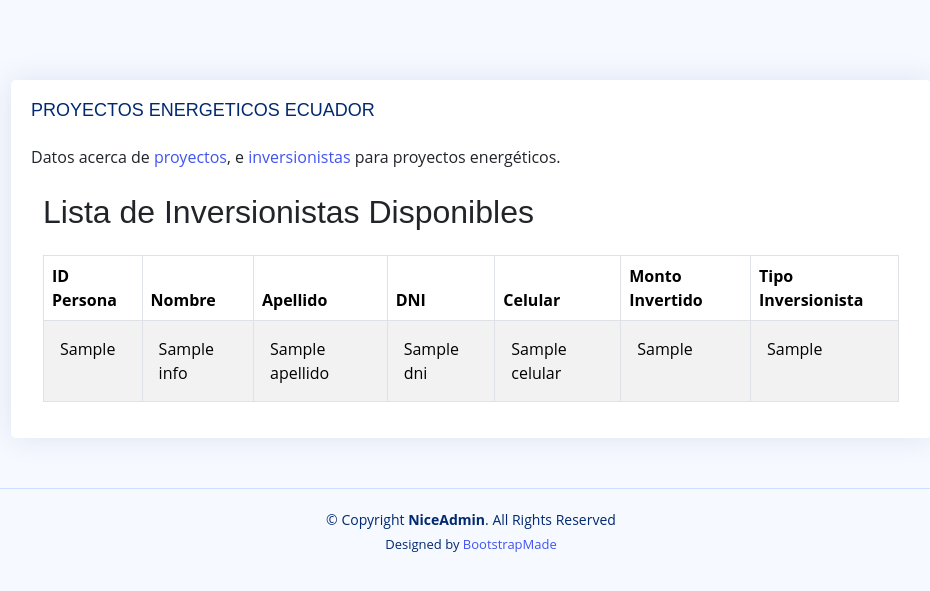
After one commit to marco-cst/energiaAr_MC, a Flask app: page /admin/inversionista/lista in a window 1280 px wide. The commit adds this page. Shown: the top 591 px of the page, without its empty margins (319-1249 px from the left). Run offline with Flask 3, Linux system fonts and the light colour scheme; a database or web service that is not in the repository returns one stand-in record (values such as "Sample title"); data that the repository does not hold is empty; some libraries are stand-ins or nearby versions.

Commit message:
Front Proyectos, Inversionistas

```diff
--- a/wkEDD_python/routes/route.py
+++ b/wkEDD_python/routes/route.py
@@ -7,8 +7,7 @@ def home():
 
     return render_template('fragmento/inicial/login.html')
 
-
-##-----Ruta para acceder a los proyectos
+#-----Ruta para acceder a los proyectos
 @router.route('/admin/proyectos/list')
 def mt_proyectos():
     r = requests.get('http://localhost:8088/myapp/proyectos/infoproyectos')
@@ -16,3 +15,24 @@ def mt_proyectos():
     #print(r.json())
     data = r.json()
     return render_template('fragmento/persona/lista.html', lista = data ["data"])
+
+##-----Ruta para acceder a los inversionistas
+@router.route('/admin/inversionista/lista')
+def mt_inversionistas():
+    r = requests.get('http://localhost:8088/myapp/proyectos/inversionistas')
+    data = r.json()
+
+    inversionistas_list = extract_inversionistas(data["data"])
+
+    print("Inversionistas List:", inversionistas_list)
+
+    return render_template('fragmento/persona/inversionistas.html', lista=inversionistas_list)
+
+#--extraer los ivnersionistas de la lista
+def extract_inversionistas(data):
+    inversionistas = []
+    current = data.get('header')
+    while current:
+        inversionistas.append(current['info'])
+        current = current.get('next')
+    return inversionistas
--- /dev/null
+++ b/wkEDD_python/templates/fragmento/persona/inversionistas.html
@@ -0,0 +1,33 @@
+{% extends "template.html" %}
+
+{% block content %}
+<div class="container mt-4">
+    <h2>Lista de Inversionistas Disponibles</h2>
+    <table class="table table-striped table-bordered w-100 mt-4">
+        <thead>
+            <tr>
+                <th>ID Persona</th>
+                <th>Nombre</th>
+                <th>Apellido</th>
+                <th>DNI</th>
+                <th>Celular</th>
+                <th>Monto Invertido</th>
+                <th>Tipo Inversionista</th>
+            </tr>
+        </thead>
+        <tbody>
+            {% for inversionista in lista %}
+            <tr>
+                <td class="p-3">{{ inversionista.idPersona }}</td>
+                <td class="p-3">{{ inversionista.nombre }}</td>
+                <td class="p-3">{{ inversionista.apellido }}</td>
+                <td class="p-3">{{ inversionista.dni }}</td>
+                <td class="p-3">{{ inversionista.celular }}</td>
+                <td class="p-3">{{ inversionista.montoInvertido }}</td>
+                <td class="p-3">{{ inversionista.tipoInversionista }}</td>
+            </tr>
+            {% endfor %}
+        </tbody>
+    </table>
+</div>
+{% endblock %}
--- a/wkEDD_python/templates/template.html
+++ b/wkEDD_python/templates/template.html
@@ -24,7 +24,13 @@
           <div class="card">
             <div class="card-body">
               <h5 class="card-title">PROYECTOS ENERGETICOS ECUADOR</h5>
-              <p>Datos acerca de proyectos, e inversionsitas para proyectos energeticos.</p>
+              <p>
+                Datos acerca de
+                <a href="{{ url_for('router.mt_proyectos') }}">proyectos</a>,
+                e
+                <a href="{{ url_for('router.mt_inversionistas') }}">inversionistas</a>
+                para proyectos energéticos.
+            </p>
               {% block content %}
               {% endblock %}
             </div>
--- a/wkEDD_python/templates/templateFirst.html
+++ b/wkEDD_python/templates/templateFirst.html
@@ -45,13 +45,7 @@
     <div class="container">
 
         <section class ='section register min-vh-100 d-flex flex-column align-items-center justify-content-center py-4'>
-            <div class="container">
-                {% block content %}
 
-
-
-                {% endblock %}
-            </div>
         </section>
 
 
```
Also changed, not shown: wkEDD_python/templates/fragmento/persona/lista.html (+6 -11 lines).
